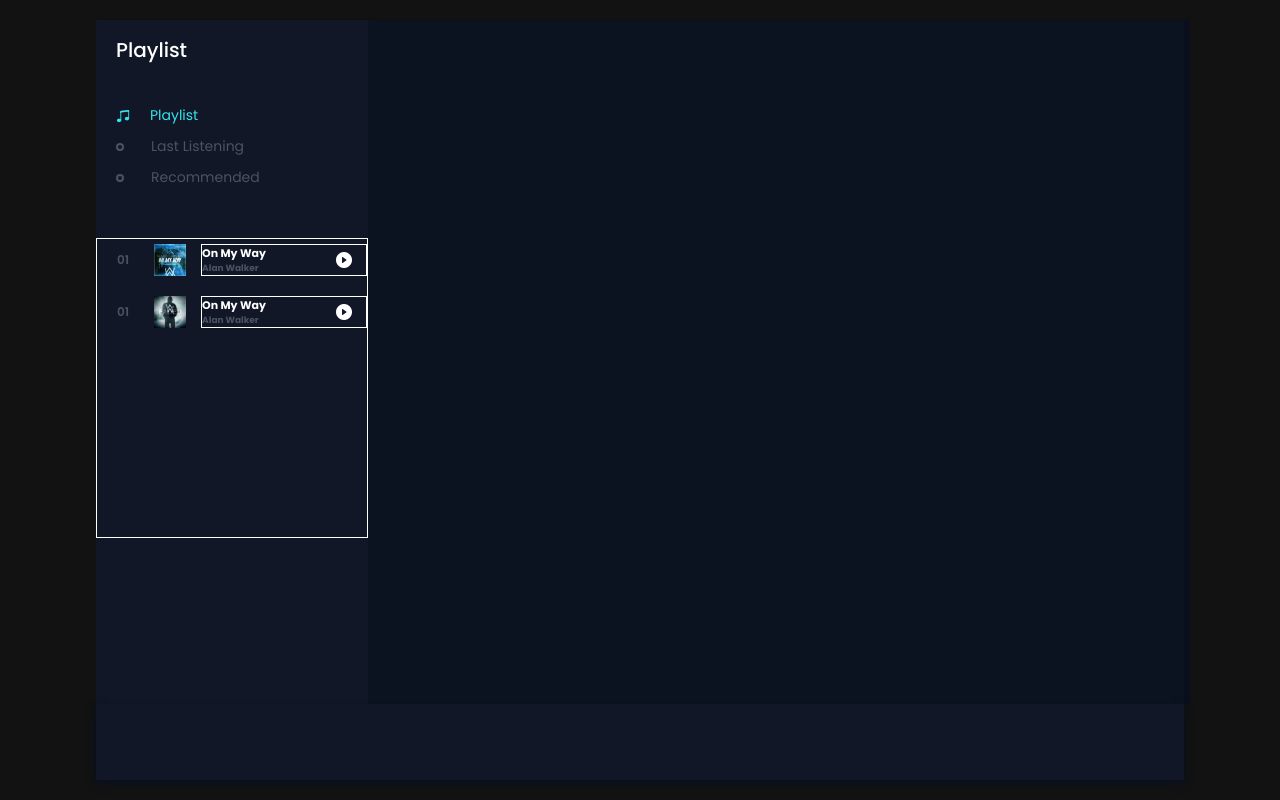
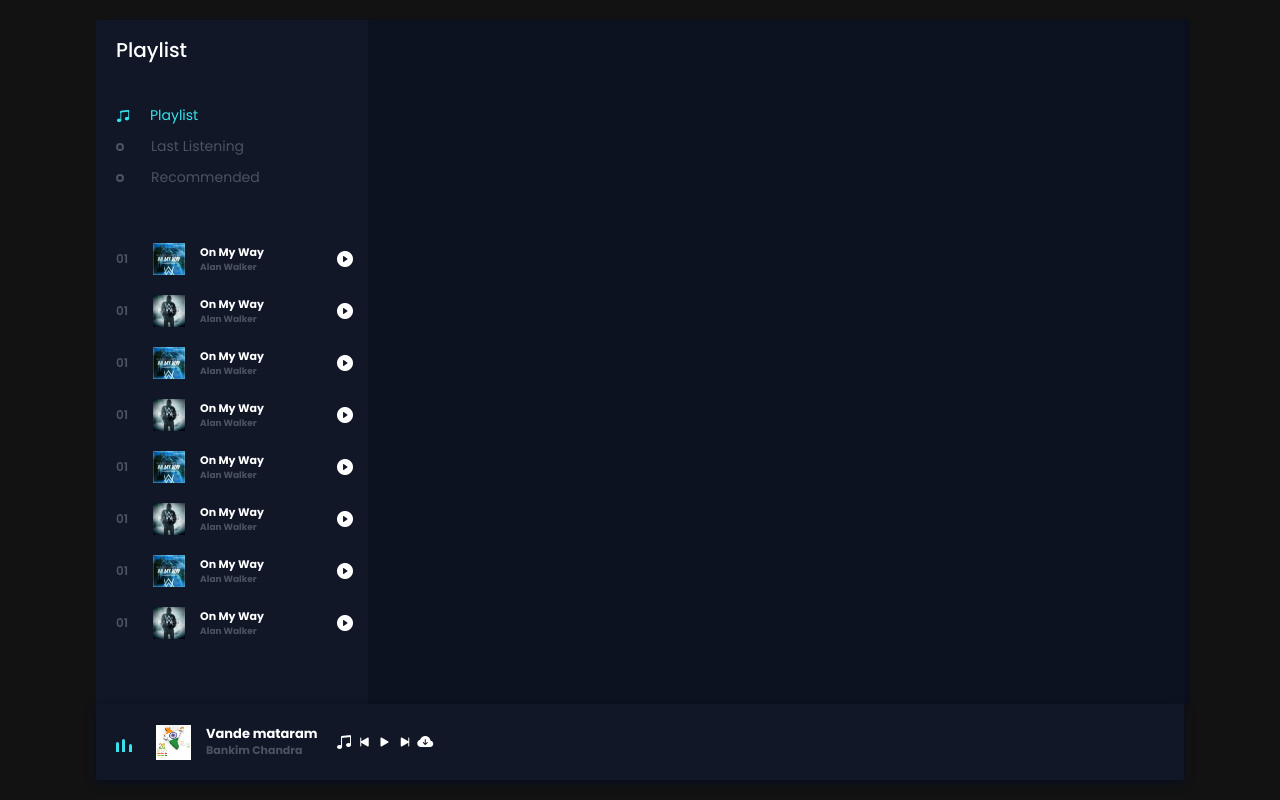
Before and after one commit to lmancbr7/Music-player-website, a plain HTML site: page index.html in a window 1280 px wide. Drawn offline with nearby package versions, Linux system fonts and the light colour scheme.

Commit message:
Music-player-website

```diff
--- a/index.html
+++ b/index.html
@@ -36,12 +36,110 @@
                     </h5>
                     <i class="bi playListPlay bi-play-circle-fill" id="2"></i>
                 </li>
+                <li class="songItem">
+                    <span>01</span>
+                    <img src="img/1.jpg" alt="">
+                    <h5>On My Way <br>
+                        <div class="subtitle">Alan Walker</div>
+                    </h5>
+                    <i class="bi playListPlay bi-play-circle-fill" id="1"></i>
+                </li>
+                <li class="songItem">
+                    <span>01</span>
+                    <img src="img/2.jpg" alt="">
+                    <h5>On My Way <br>
+                        <div class="subtitle">Alan Walker</div>
+                    </h5>
+                    <i class="bi playListPlay bi-play-circle-fill" id="2"></i>
+                </li>
+                <li class="songItem">
+                    <span>01</span>
+                    <img src="img/1.jpg" alt="">
+                    <h5>On My Way <br>
+                        <div class="subtitle">Alan Walker</div>
+                    </h5>
+                    <i class="bi playListPlay bi-play-circle-fill" id="1"></i>
+                </li>
+                <li class="songItem">
+                    <span>01</span>
+                    <img src="img/2.jpg" alt="">
+                    <h5>On My Way <br>
+                        <div class="subtitle">Alan Walker</div>
+                    </h5>
+                    <i class="bi playListPlay bi-play-circle-fill" id="2"></i>
+                </li>
+                <li class="songItem">
+                    <span>01</span>
+                    <img src="img/1.jpg" alt="">
+                    <h5>On My Way <br>
+                        <div class="subtitle">Alan Walker</div>
+                    </h5>
+                    <i class="bi playListPlay bi-play-circle-fill" id="1"></i>
+                </li>
+                <li class="songItem">
+                    <span>01</span>
+                    <img src="img/2.jpg" alt="">
+                    <h5>On My Way <br>
+                        <div class="subtitle">Alan Walker</div>
+                    </h5>
+                    <i class="bi playListPlay bi-play-circle-fill" id="2"></i>
+                </li>
+                <li class="songItem">
+                    <span>01</span>
+                    <img src="img/1.jpg" alt="">
+                    <h5>On My Way <br>
+                        <div class="subtitle">Alan Walker</div>
+                    </h5>
+                    <i class="bi playListPlay bi-play-circle-fill" id="1"></i>
+                </li>
+                <li class="songItem">
+                    <span>01</span>
+                    <img src="img/2.jpg" alt="">
+                    <h5>On My Way <br>
+                        <div class="subtitle">Alan Walker</div>
+                    </h5>
+                    <i class="bi playListPlay bi-play-circle-fill" id="2"></i>
+                </li>
+                <li class="songItem">
+                    <span>01</span>
+                    <img src="img/1.jpg" alt="">
+                    <h5>On My Way <br>
+                        <div class="subtitle">Alan Walker</div>
+                    </h5>
+                    <i class="bi playListPlay bi-play-circle-fill" id="1"></i>
+                </li>
+                <li class="songItem">
+                    <span>01</span>
+                    <img src="img/2.jpg" alt="">
+                    <h5>On My Way <br>
+                        <div class="subtitle">Alan Walker</div>
+                    </h5>
+                    <i class="bi playListPlay bi-play-circle-fill" id="2"></i>
+                </li>
             </div>
         </div>
 
         <div class="song_side"></div>
 
-        <div class="master_play"></div>
+        <div class="master_play">
+            <div class="wave">
+                <div class="wave1"></div>
+                <div class="wave1"></div>
+                <div class="wave1"></div>
+            </div>
+            <img src="img/20.jpg" alt="" id="poster_master_play">
+            <h5 id="title">
+                Vande mataram
+                <div class="subtitle">Bankim Chandra</div>
+            </h5>
+            <div class="icon">
+                <i class="bi bi-music-note-beamed"></i>
+                <i class="bi bi-skip-start-fill"></i>
+                <i class="bi bi-play-fill"></i>
+                <i class="bi bi-skip-end-fill"></i>
+                <i class="bi bi-cloud-arrow-down-fill"></i>
+            </div>
+        </div>
     </header>
 
     <script src="script.js"></script>
--- a/style.css
+++ b/style.css
@@ -109,9 +109,14 @@ header .menu_side .playlist .active .bi{
 
 header .menu_side .menu_song{
     width: 100%;
-    height: 300px;
-    border: 1px solid #fff;
+    height: 420px;
+    /*border: 1px solid #fff;*/
     margin-top: 40px;
+    overflow: auto;
+}
+
+header .menu_side .menu_song::-webkit-scrollbar{
+    display: none;
 }
 
 header .menu_side .menu_song li{
@@ -145,7 +150,7 @@ header .menu_side .menu_song li h5{
     font-size: 11px;
     margin-left: 15px;
     width: 170px;
-    border: 1px solid #fff;
+    /*border: 1px solid #fff;*/
     overflow: hidden;
     text-overflow: ellipsis;
     white-space: nowrap;
@@ -160,3 +165,90 @@ header .menu_side .menu_song li .bi{
     position: absolute;
     right: 15px;
 }
+
+header .master_play{
+    display: flex;
+    align-items: center;
+    padding: 0px 20px;
+}
+
+header .master_play .wave{
+    width: 30px;
+    height: 30px;
+    /*border: 1px solid #fff;*/
+    padding-bottom: 5px;
+    display: flex;
+    align-items: flex-end;
+    margin-right: 10px;
+}
+
+header .master_play .wave .wave1{
+    width: 3px;
+    height: 10px;
+    background: #36e2ec;
+    margin-right: 3px;
+    border-radius: 10px 10px 0px 0px;
+    animation: unset;
+}
+
+header .master_play .wave .wave1:nth-child(2){
+    height: 13px;
+    margin-right: 3.5px;
+    animation-delay: .4s;
+}
+
+header .master_play .wave .wave1:nth-child(3){
+    height: 8px;
+    animation-delay: .8s;
+}
+
+/* javascript classes */
+header .master_play .active1 .wave1{
+    animation: wave .5s linear infinite;
+}
+
+header .master_play .active1 .wave1:nth-child(2){
+    animation-delay: .4s;
+}
+
+header .master_play .active1 .wave1:nth-child(3){
+    animation-delay: .8s;
+}
+
+@keyframes wave{
+    0%{
+        height: 10px;
+    }
+    50%{
+        height: 15px;
+    }
+    100%{
+        height: 10px;
+    }
+}
+
+header .master_play img{
+    width: 35px;
+    height: 35px;
+}
+
+header .master_play h5{
+    width: 130px;
+    /*border: 1px solid #fff;*/
+    margin-left: 15px;
+    color: #fff;
+    line-height: 17px;
+    overflow: hidden;
+    text-overflow: ellipsis;
+    white-space: nowrap;
+    font-size: 13px;
+}
+
+header .master_play h5 .subtitle{
+    font-size: 11px;
+    color: #4c5262;
+    width: 100%;
+    overflow: hidden;
+    text-overflow: ellipsis;
+    white-space: nowrap;
+}
```
